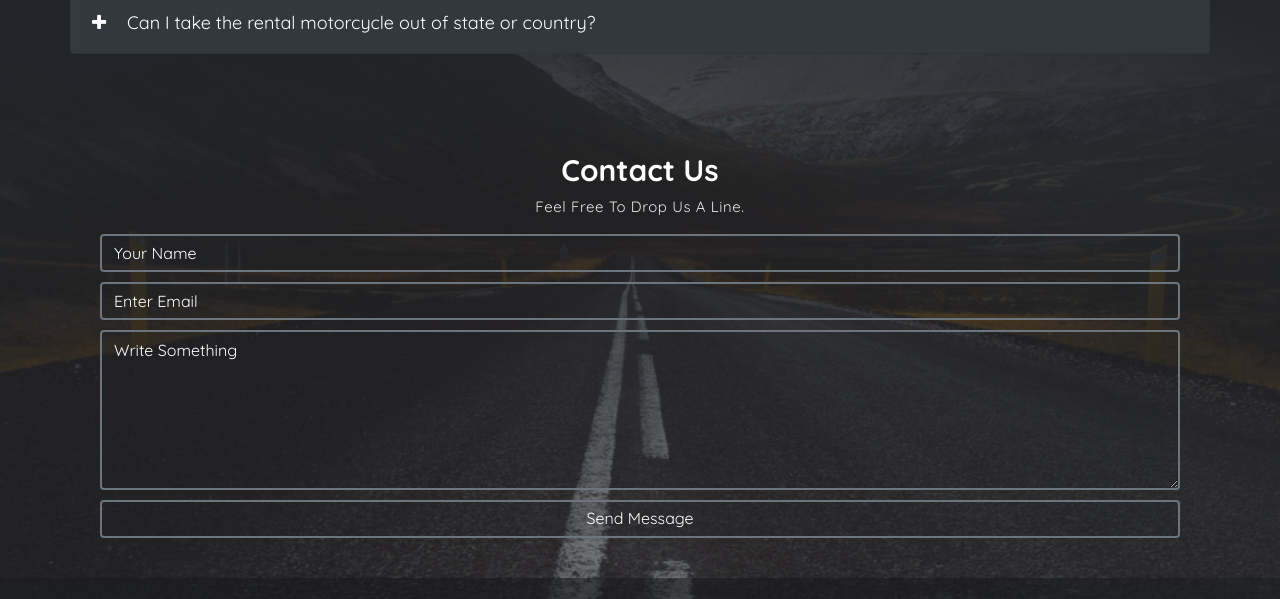
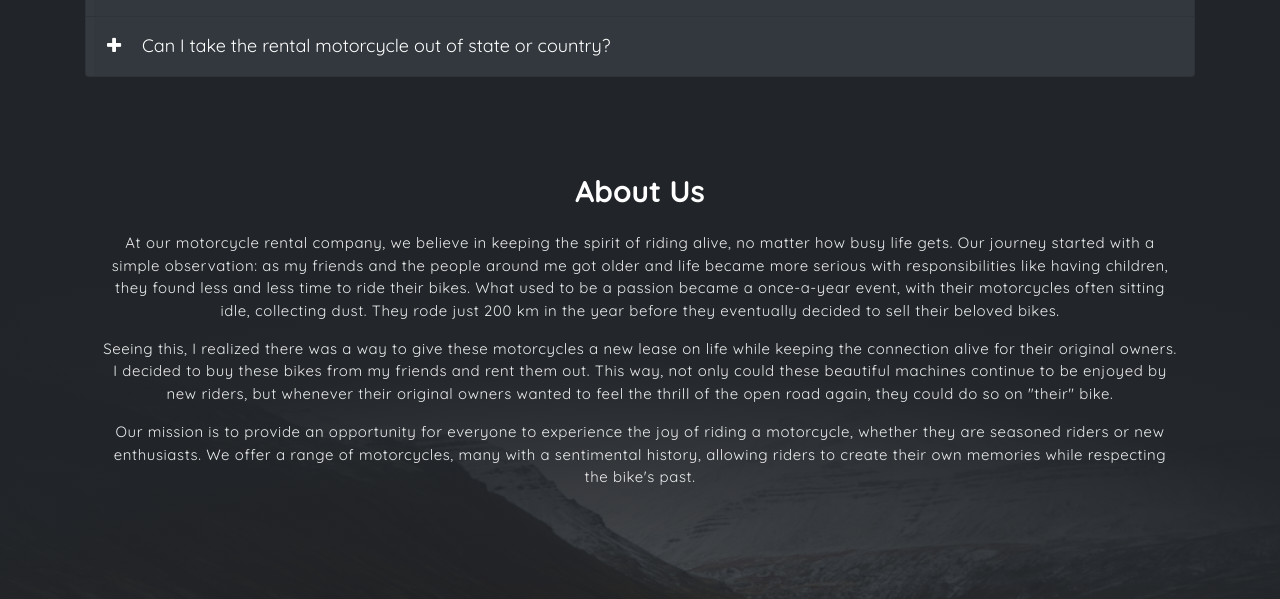
Before and after one commit to szborok/BRKRental, a website: page index.html in a window 1280 px wide. Shown: the part 4357-4956 px from the top of the page. Drawn offline with nearby package versions, Linux system fonts and the light colour scheme.

```diff
--- a/index.html
+++ b/index.html
@@ -345,23 +345,28 @@
         <!-- end of how to rent -->
 
         <!-- FAQ -->
-        <div id="faq">
+        <section id="faq">
 
             <div class="container">
                 <div class="spacer" style="height: 3rem;"></div>
             </div>
 
+            <div class="container">
+
                 <h6 class="title mb-4">FAQ</h6>
 
                 <div class="col-12">
-                <p class="mb-3 ">The FAQ (Frequently Asked Questions) section is designed to provide visitors with quick
+                    <p class="mb-3 ">The FAQ (Frequently Asked Questions) section is designed to provide visitors with
+                        quick
                         and easy answers to common queries about our services.
-                    This section aims to enhance user experience by addressing typical concerns and providing clarity on
+                        This section aims to enhance user experience by addressing typical concerns and providing
+                        clarity on
                         various topics,
                         such as rental procedures, pricing, and policies. It helps guests find the information they need
                         without having to contact customer support,
                         ensuring a smoother and more efficient browsing experience.
-                    The FAQ section is a valuable resource for resolving doubts and providing immediate assistance to
+                        The FAQ section is a valuable resource for resolving doubts and providing immediate assistance
+                        to
                         our guests.</p>
                 </div>
 
@@ -375,7 +380,9 @@
                                 <h2 class="mb-0">
                                     <button type="button" class="btn text-left text-white w-100" data-toggle="collapse"
                                         data-target="#collapseOne">
-                                    <span class="h5-5"><i class="fa fa-plus mr-3"></i> What types of motorcycles do you offer for rent?</span>
+                                        <span class="h5-5"><i class="fa fa-plus mr-3"></i> What types of motorcycles do
+                                            you
+                                            offer for rent?</span>
                                     </button>
                                 </h2>
                             </div>
@@ -384,7 +391,9 @@
                                 <div class="card-body text-left">
 
                                     <p>
-                                    We offer a variety of motorcycles including cruisers, sport bikes, touring bikes, dirt bikes,
+                                        We offer a variety of motorcycles including cruisers, sport bikes, touring
+                                        bikes,
+                                        dirt bikes,
                                         and scooters to suit different riding preferences and skill levels.
                                     </p>
 
@@ -398,7 +407,9 @@
                                 <h2 class="mb-0">
                                     <button type="button" class="btn text-left text-white w-100" data-toggle="collapse"
                                         data-target="#collapseTwo">
-                                    <span class="h5-5"><i class="fa fa-plus mr-3"></i> What is included in the rental price?</span>
+                                        <span class="h5-5"><i class="fa fa-plus mr-3"></i> What is included in the
+                                            rental
+                                            price?</span>
                                     </button>
                                 </h2>
                             </div>
@@ -407,7 +418,8 @@
                                 <div class="card-body text-left">
 
                                     <p>
-                                    The rental price includes the motorcycle, basic insurance coverage, and a helmet.
+                                        The rental price includes the motorcycle, basic insurance coverage, and a
+                                        helmet.
                                         Additional gear and insurance options are available for an extra fee.
                                     </p>
 
@@ -421,7 +433,9 @@
                                 <h2 class="mb-0">
                                     <button type="button" class="btn text-left text-white w-100" data-toggle="collapse"
                                         data-target="#collapseThree">
-                                    <span class="h5-5"><i class="fa fa-plus mr-3"></i> What are your rental requirements and policies?</span>
+                                        <span class="h5-5"><i class="fa fa-plus mr-3"></i> What are your rental
+                                            requirements
+                                            and policies?</span>
                                     </button>
                                 </h2>
                             </div>
@@ -430,7 +444,9 @@
                                 <div class="card-body text-left">
 
                                     <p>
-                                    Renters must be at least 21 years old, possess a valid motorcycle license, and have a credit card for the security deposit.
+                                        Renters must be at least 21 years old, possess a valid motorcycle license, and
+                                        have
+                                        a credit card for the security deposit.
                                         A signed rental agreement and a waiver are also required.
                                     </p>
 
@@ -444,7 +460,9 @@
                                 <h2 class="mb-0">
                                     <button type="button" class="btn text-left text-white w-100" data-toggle="collapse"
                                         data-target="#collapseFour">
-                                    <span class="h5-5"><i class="fa fa-plus mr-3"></i> What should I do in case of an accident or mechanical issue?</span>
+                                        <span class="h5-5"><i class="fa fa-plus mr-3"></i> What should I do in case of
+                                            an
+                                            accident or mechanical issue?</span>
                                     </button>
                                 </h2>
                             </div>
@@ -453,8 +471,11 @@
                                 <div class="card-body text-left">
 
                                     <p>
-                                    In the event of an accident, contact emergency services if necessary and then inform us immediately.
-                                    For mechanical issues, call our 24/7 roadside assistance number provided in your rental agreement.
+                                        In the event of an accident, contact emergency services if necessary and then
+                                        inform
+                                        us immediately.
+                                        For mechanical issues, call our 24/7 roadside assistance number provided in your
+                                        rental agreement.
                                     </p>
 
                                 </div>
@@ -467,7 +488,8 @@
                                 <h2 class="mb-0">
                                     <button type="button" class="btn text-left text-white w-100" data-toggle="collapse"
                                         data-target="#collapseFive">
-                                    <span class="h5-5"><i class="fa fa-plus mr-3"></i> What happens if I return the motorcycle late?</span>
+                                        <span class="h5-5"><i class="fa fa-plus mr-3"></i> What happens if I return the
+                                            motorcycle late?</span>
                                     </button>
                                 </h2>
                             </div>
@@ -476,7 +498,9 @@
                                 <div class="card-body text-left">
 
                                     <p>
-                                    Late returns may incur additional charges. Please contact us if you anticipate being late to avoid any penalties.
+                                        Late returns may incur additional charges. Please contact us if you anticipate
+                                        being
+                                        late to avoid any penalties.
                                     </p>
 
                                 </div>
@@ -489,7 +513,8 @@
                                 <h2 class="mb-0">
                                     <button type="button" class="btn text-left text-white w-100" data-toggle="collapse"
                                         data-target="#collapseSix">
-                                    <span class="h5-5"><i class="fa fa-plus mr-3"></i> What is your cancellation policy?</span>
+                                        <span class="h5-5"><i class="fa fa-plus mr-3"></i> What is your cancellation
+                                            policy?</span>
                                     </button>
                                 </h2>
                             </div>
@@ -498,8 +523,11 @@
                                 <div class="card-body text-left">
 
                                     <p>
-                                    Cancellations made more than 48 hours before the rental start date are fully refundable.
-                                    Cancellations made within 48 hours may incur a fee. Please refer to our cancellation policy for full details.
+                                        Cancellations made more than 48 hours before the rental start date are fully
+                                        refundable.
+                                        Cancellations made within 48 hours may incur a fee. Please refer to our
+                                        cancellation
+                                        policy for full details.
                                     </p>
 
                                 </div>
@@ -512,7 +540,9 @@
                                 <h2 class="mb-0">
                                     <button type="button" class="btn text-left text-white w-100" data-toggle="collapse"
                                         data-target="#collapseSeven">
-                                    <span class="h5-5"><i class="fa fa-plus mr-3"></i> Can I take the rental motorcycle out of state or country?</span>
+                                        <span class="h5-5"><i class="fa fa-plus mr-3"></i> Can I take the rental
+                                            motorcycle
+                                            out of state or country?</span>
                                     </button>
                                 </h2>
                             </div>
@@ -521,7 +551,8 @@
                                 <div class="card-body text-left">
 
                                     <p>
-                                    Out-of-state travel is generally allowed, but taking the motorcycle out of the country requires prior approval.
+                                        Out-of-state travel is generally allowed, but taking the motorcycle out of the
+                                        country requires prior approval.
                                         Additional insurance coverage may be required.
                                     </p>
 
@@ -530,11 +561,64 @@
                         </div>
                     </div>
                 </div>
+            </div>
 
-        </div>
+        </section>
         <!-- end of FAQ -->
 
 
+        <!-- About us -->
+        <section id="about-us">
+
+            <div class="container">
+                <div class="spacer" style="height: 3rem;"></div>
+            </div>
+
+            <div class="container">
+
+                <h6 class="title mb-4">About Us</h6>
+
+                <div class="col-12">
+                    <p class="mb-3 ">At our motorcycle rental company, we believe in keeping the spirit of riding alive,
+                        no
+                        matter how busy life gets.
+                        Our journey started with a simple observation: as my friends and the people around me got older
+                        and
+                        life became more serious
+                        with responsibilities like having children, they found less and less time to ride their bikes.
+                        What used to be a passion became a once-a-year event, with their motorcycles often sitting idle,
+                        collecting dust.
+                        They rode just 200 km in the year before they eventually decided to sell their beloved bikes.
+                    </p>
+                </div>
+
+                <div class="col-12">
+                    <p class="mb-3 ">Seeing this, I realized there was a way to give these motorcycles a new lease on
+                        life
+                        while keeping the connection alive
+                        for their original owners. I decided to buy these bikes from my friends and rent them out. This
+                        way,
+                        not only could these beautiful machines continue to be enjoyed by new riders,
+                        but whenever their original owners wanted to feel the thrill of the open road again, they could
+                        do
+                        so on "their" bike.</p>
+                </div>
+
+                <div class="col-12">
+                    <p class="mb-3 ">Our mission is to provide an opportunity for everyone to experience the joy of
+                        riding a
+                        motorcycle,
+                        whether they are seasoned riders or new enthusiasts. We offer a range of motorcycles, many with
+                        a
+                        sentimental history,
+                        allowing riders to create their own memories while respecting the bike's past.</p>
+                </div>
+            </div>
+        </section>
+
+        <div class="container">
+            <div class="spacer" style="height: 3rem;"></div>
+        </div>
 
     </div>
     <!-- end of page container -->
```
Also changed, not shown: public_html/assets/css/dorang.css. Lines whose indentation alone changed are shown as unchanged.
